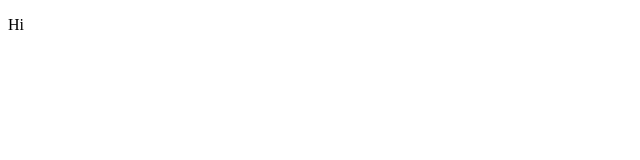
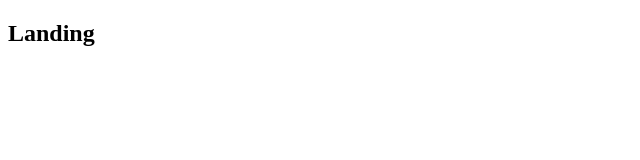
Before and after one commit to Omerdogan3/Node-React-Course, a React (Create React App) app in the folder client/: page / in a window 1280 px wide. Shown: the top 160 px of the page, without its empty margins (0-640 px from the left). Built offline with nearby package versions, Linux system fonts and the light colour scheme.

Commit message:
Router & Components

```diff
--- a/client/src/components/App.js
+++ b/client/src/components/App.js
@@ -1,9 +1,21 @@
 import React from 'react';
+import {BrowserRouter, Route} from 'react-router-dom';
+
+const Header = () => <h2>Header</h2>;
+const Dashboard = () => <h2>Dashboard</h2>;
+const SurveyNew = () => <h2>SurveyNew</h2>;
+const Landing = () => <h2>Landing</h2>;
+
 
 const App = () => {
     return(
         <div>
-            <p>Hi</p>
+            <BrowserRouter>
+                <div>
+                    <Route exact={true} path="/" component={Landing} />
+                    <Route path="/surveys" component={Dashboard}/>
+                </div>
+            </BrowserRouter>
         </div>
     );
 };
--- a/client/src/index.js
+++ b/client/src/index.js
@@ -5,8 +5,9 @@
 
 
 import App from './components/App';
+import reducers from './reducers';
 
-const store = createStore(()=>[], {}, applyMiddleware());
+const store = createStore((reducers)=>[], {}, applyMiddleware());
 
 
 ReactDOM.render(
--- /dev/null
+++ b/client/src/reducers/authReducer.js
@@ -0,0 +1,7 @@
+export default function(state = {}, action){
+    switch(action.type){
+        default:
+            return state;
+
+    }
+}
--- /dev/null
+++ b/client/src/reducers/index.js
@@ -0,0 +1,6 @@
+import {combineReducers} from 'redux';
+import authReducer from './authReducer';
+
+export default combineReducers({
+    auth: authReducer
+});
```
